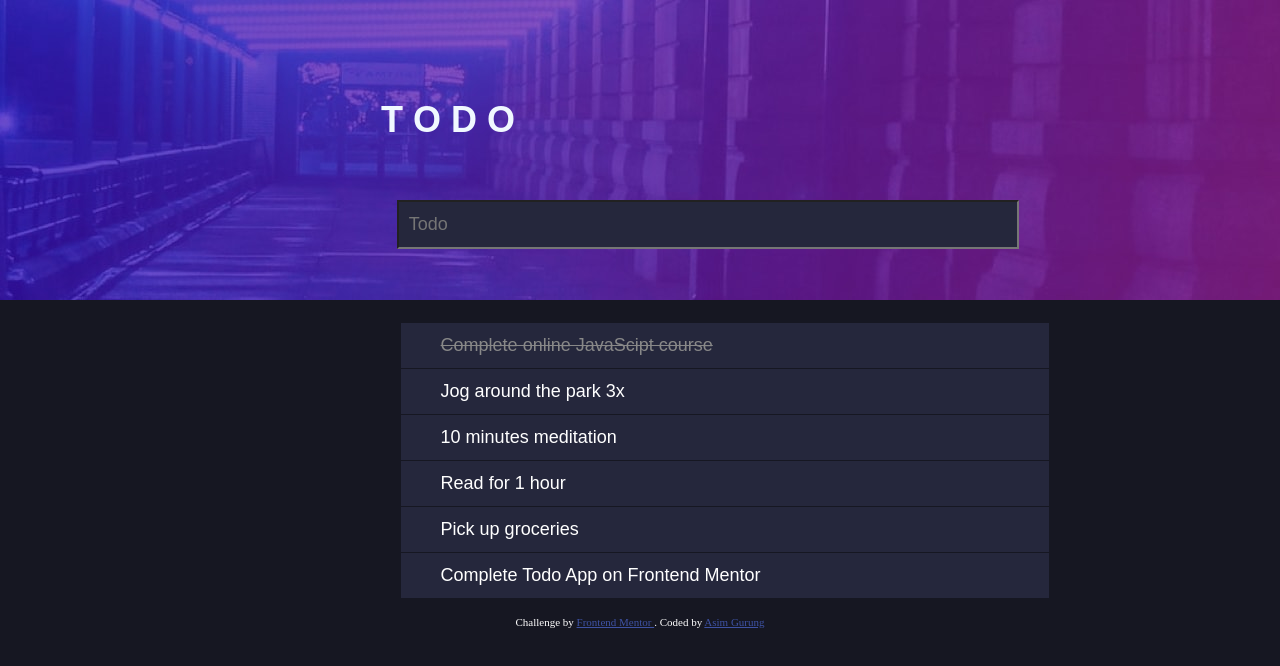
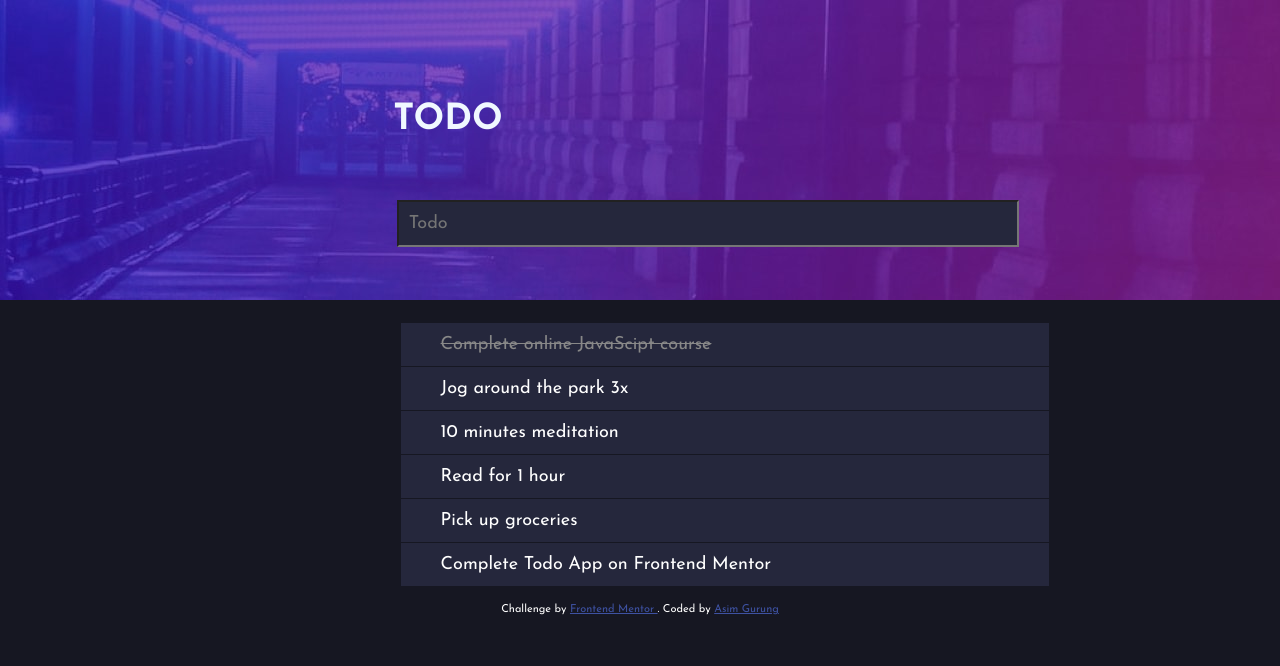
Before and after one commit to asimgurung/gurung-bros, a plain HTML site: page Todo/index.html in a window 1280 px wide. Shown: the top 666 px of the page. Drawn offline with Linux system fonts and the light colour scheme.

Commit message:
code cleanup

```diff
--- a/Todo/index.html
+++ b/Todo/index.html
@@ -3,23 +3,34 @@
   <head>
     <meta charset="UTF-8" />
     <meta name="viewport" content="width=device-width, initial-scale=1.0" />
+    <!-- to comment cmd + / -->
 
+    <!-- fonts -->
+    <link rel="preconnect" href="https://fonts.googleapis.com" />
+    <link rel="preconnect" href="https://fonts.gstatic.com" crossorigin />
+    <link
+      href="https://fonts.googleapis.com/css2?family=Josefin+Sans:wght@100;200;300;400;500;600;700&display=swap"
+      rel="stylesheet"
+    />
     <link href="/Todo/style.css" rel="stylesheet" type="text/css" />
   </head>
   <body>
+    <div class="header-image">
       <img
         id="light-bg-image"
         src="/Todo/images/bg-desktop-dark.jpg"
         alt="picture"
       />
+    </div>
     <div class="center">
-      <h1>T O D O</h1>
+      <h1>TODO</h1>
     </div>
 
     <div id="myDIV" class="header">
       <input type="text" id="myInput" placeholder="Todo" />
     </div>
 
+    <div class="list">
       <ul id="myUL">
         <li class="checked">Complete online JavaScipt course</li>
         <li>Jog around the park 3x</li>
@@ -28,6 +39,7 @@
         <li>Pick up groceries</li>
         <li>Complete Todo App on Frontend Mentor</li>
       </ul>
+    </div>
     <footer class="attribution">
       <p>
         Challenge by
--- a/Todo/style.css
+++ b/Todo/style.css
@@ -1,5 +1,5 @@
-body {
-  background-color: rebeccapurple;
+* {
+  font-family: 'Josefin Sans', sans-serif;
 }
 
 h1 {
```
Lines whose indentation alone changed are shown as unchanged.
